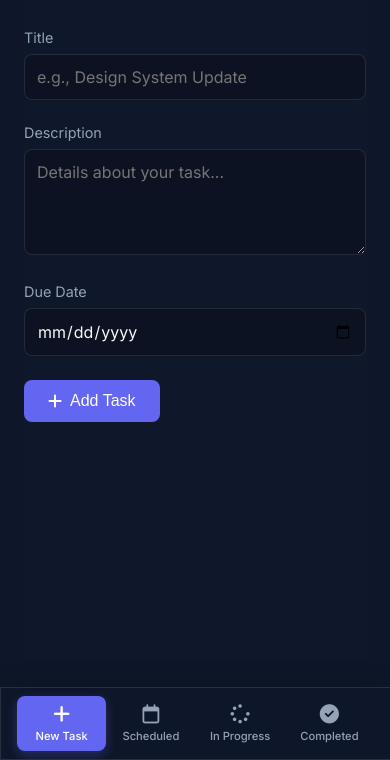
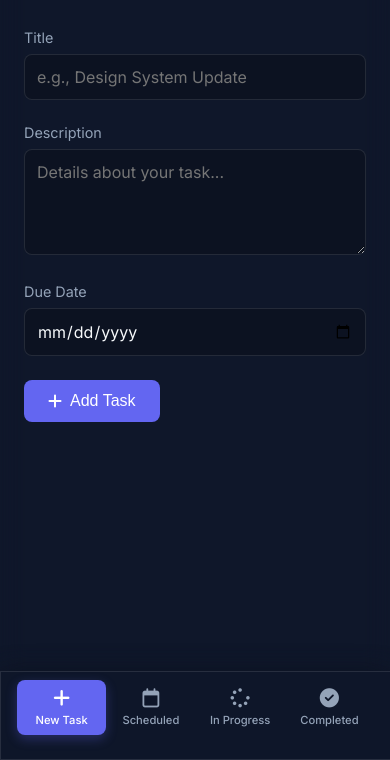
Before and after one commit to ashad1718/TO-DO-LIST, a plain HTML site: page index.html in a window 390 px wide. Shown: the part 84-844 px from the top of the page. Drawn offline with Linux system fonts and the light colour scheme.

Commit message:
Add to-do-list for new update

```diff
--- a/style.css
+++ b/style.css
@@ -302,7 +302,10 @@ textarea:focus {
         height: auto;
         /* Let content dictate height */
         flex-direction: row;
-        padding: 0.5rem 1rem;
+        padding: 0.5rem 1rem 1.5rem 1rem;
+        /* Added extra bottom padding */
+        padding-bottom: calc(1.5rem + env(safe-area-inset-bottom));
+        /* Safe area support */
         border-right: none;
         border-top: 1px solid var(--glass-border);
         background: rgba(15, 23, 42, 0.95);
```
